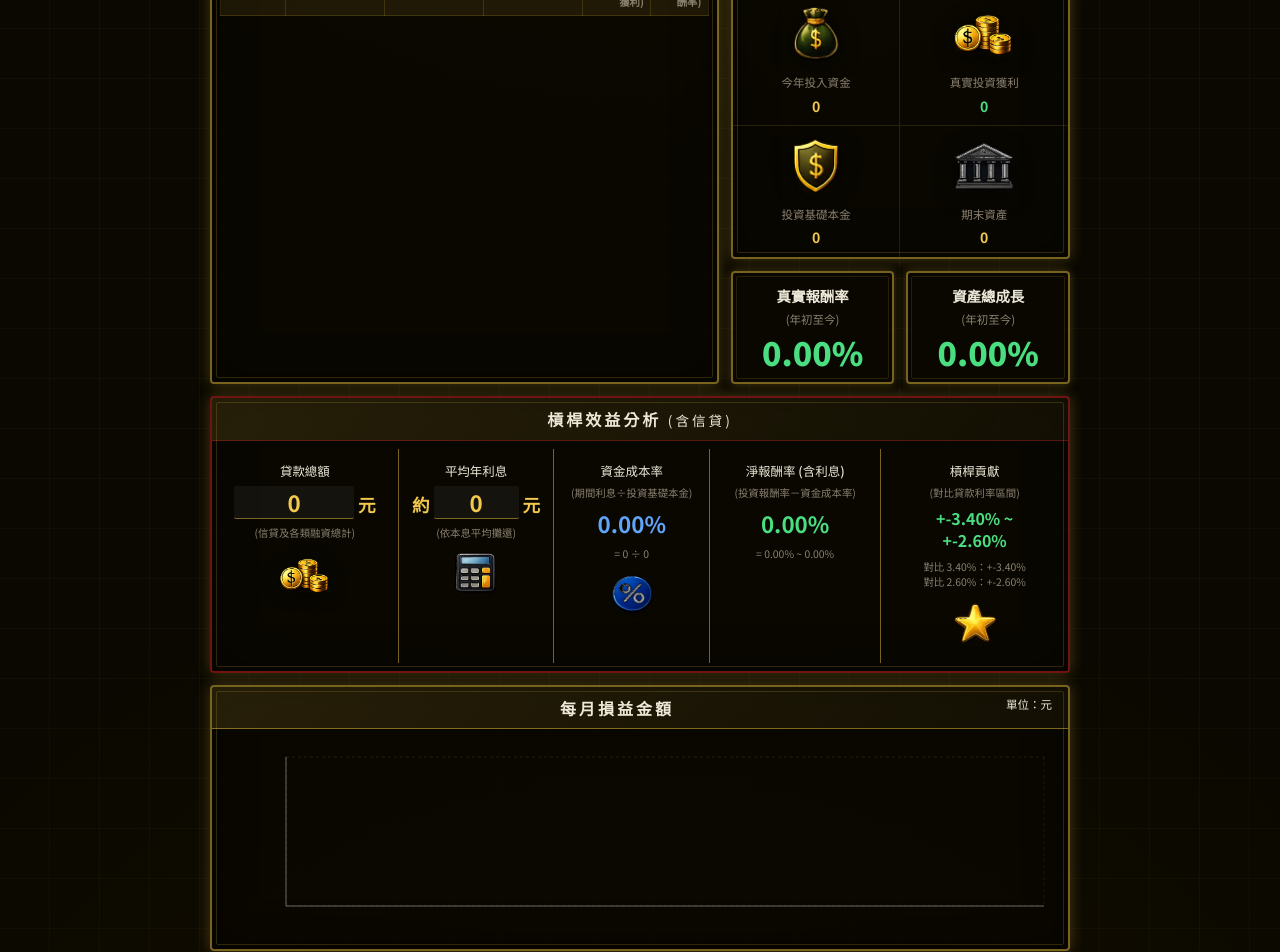
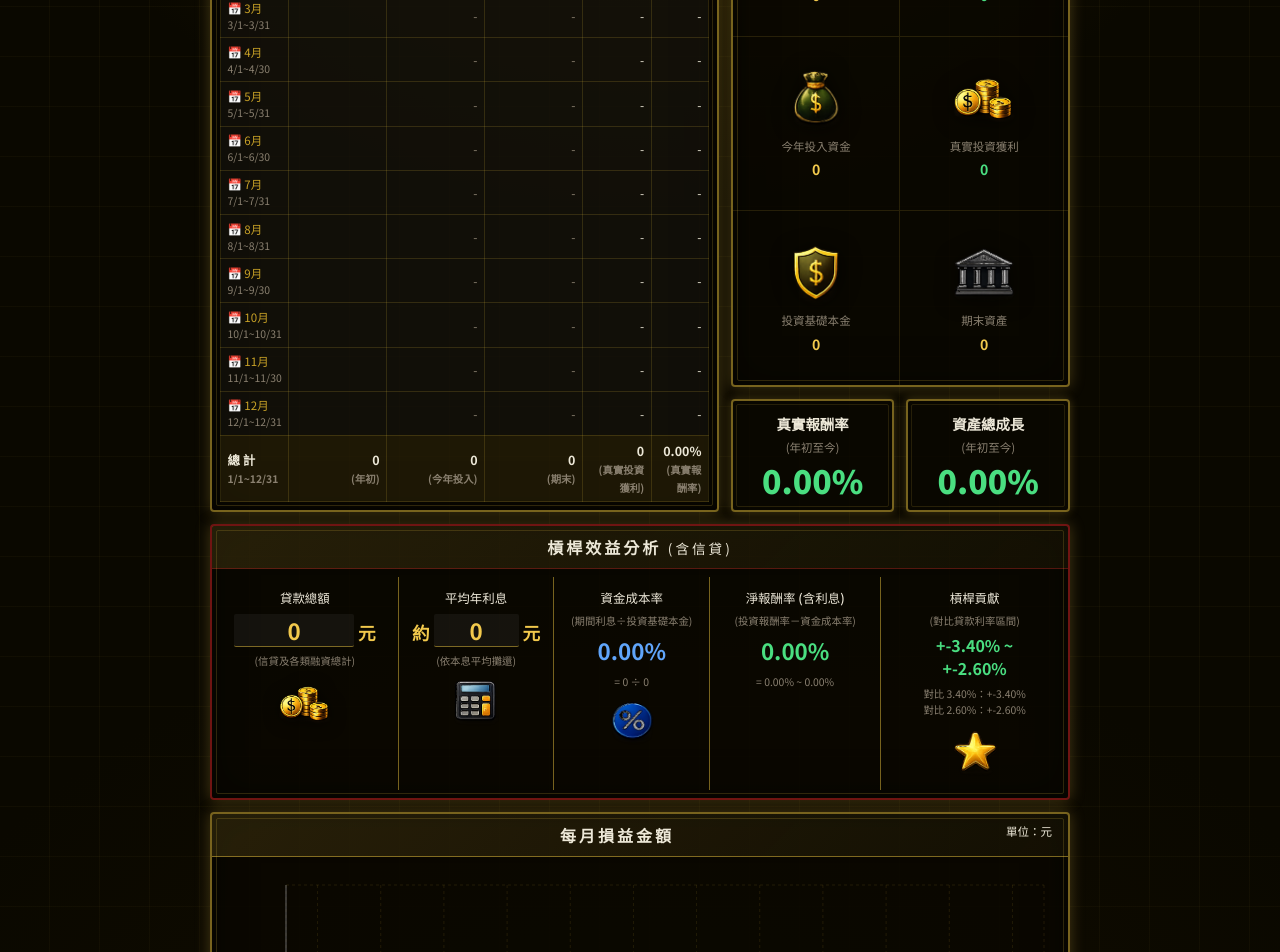
Before and after one commit to CAMISAMA0124/CFK-WEB, a React (Vite) app: page / in a window 1280 px wide. Shown: the part 540-1492 px from the top of the page. Built offline with nearby package versions, Linux system fonts and the light colour scheme.

Commit message:
feat: show all months but keep future data blank

```diff
--- a/src/App.tsx
+++ b/src/App.tsx
@@ -122,12 +122,7 @@ export default function App() {
              totalLoan, periodInterest, capitalCost, netReturn, validCount };
   }, [initialAssets, monthlyInputs, loanAmount, annualInterest]);
 
-  const chartData = useMemo(() =>
-    calc.rows
-      .filter(r => r.end !== null)
-      .map(r => ({ name: `${r.month}月`, profit: r.profit, endAsset: r.end })),
-    [calc.rows]
-  );
+  const chartData = calc.rows.map(r => ({ name: `${r.month}月`, profit: r.profit, endAsset: r.end }));
 
   return (
     <div className="app-container">
@@ -181,13 +176,7 @@ export default function App() {
                 </tr>
               </thead>
               <tbody>
-                {calc.rows.filter((r, i) => {
-                  if (i === 0) return true;
-                  // Show if previous month has an end value, or if this month has any data
-                  return calc.rows[i-1].end !== null || r.end !== null || (r.inv !== null && r.inv !== 0);
-                }).map((r) => {
-                  const i = r.month - 1;
-                  return (
+                {calc.rows.map((r, i) => (
                   <tr key={r.month}>
                     <td>📅 {MONTH_LABELS[i].split('\n')[0]}<br/>
                       <span className="text-muted" style={{fontSize:'0.65rem'}}>{MONTH_LABELS[i].split('\n')[1]}</span>
@@ -198,7 +187,7 @@ export default function App() {
                           value={initialAssets === 0 ? '' : String(initialAssets)}
                           onChange={e => setInitialAssets(Number(e.target.value.replace(/,/g,'')))} />
                       ) : (
-                          fmt(r.begin)
+                        (i > 0 && calc.rows[i-1].end === null) ? '' : fmt(r.begin)
                       )}
                     </td>
                     <td>
@@ -218,8 +207,7 @@ export default function App() {
                       {fmtPct(r.rate)}
                     </td>
                   </tr>
-                  );
-                })}
+                ))}
                 <tr className="total-row">
                   <td>總 計<br/><span style={{fontSize:'0.65rem',color:'var(--muted)'}}>1/1~12/31</span></td>
                   <td>{fmt(initialAssets)}<br/><span style={{fontSize:'0.65rem',color:'var(--muted)'}}>(年初)</span></td>
```
Lines whose indentation alone changed are shown as unchanged.
